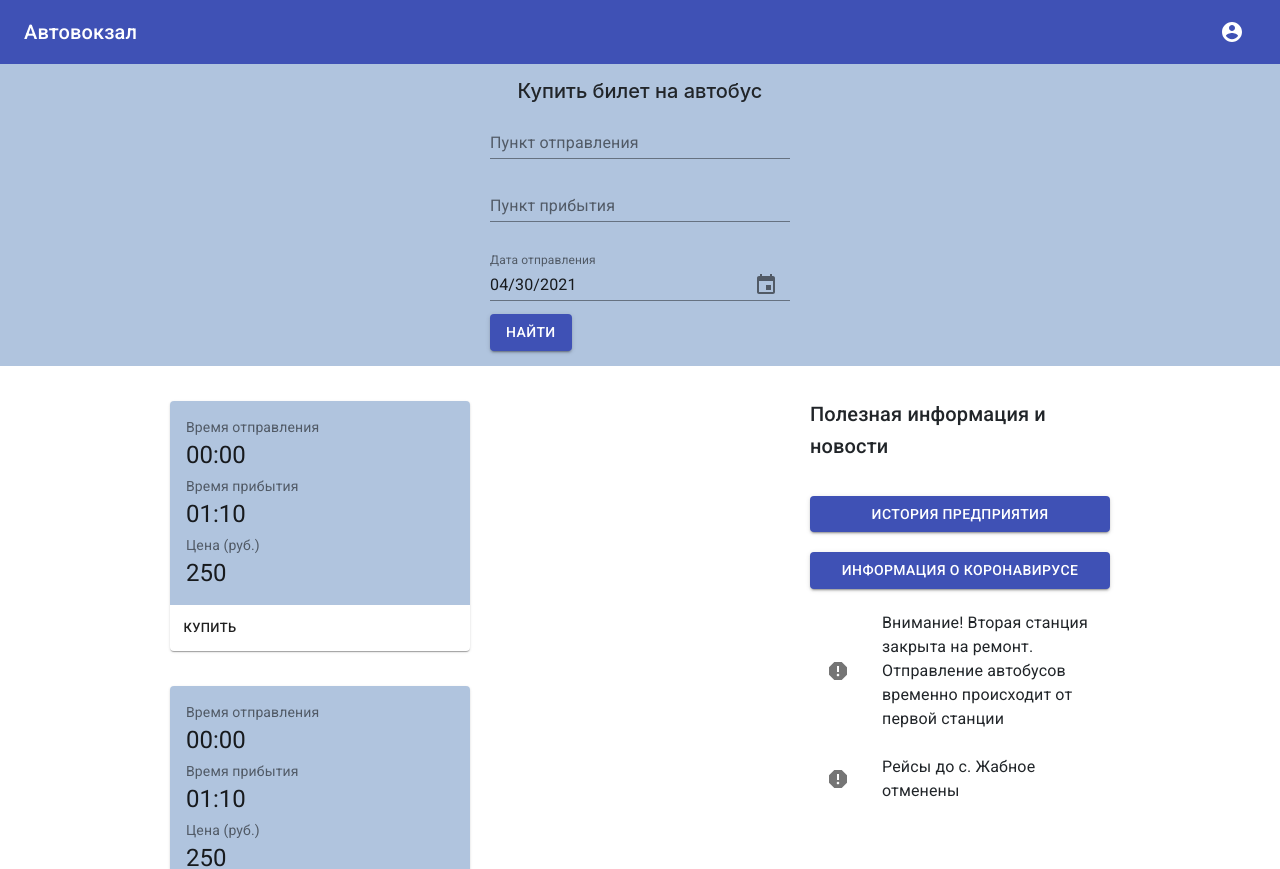
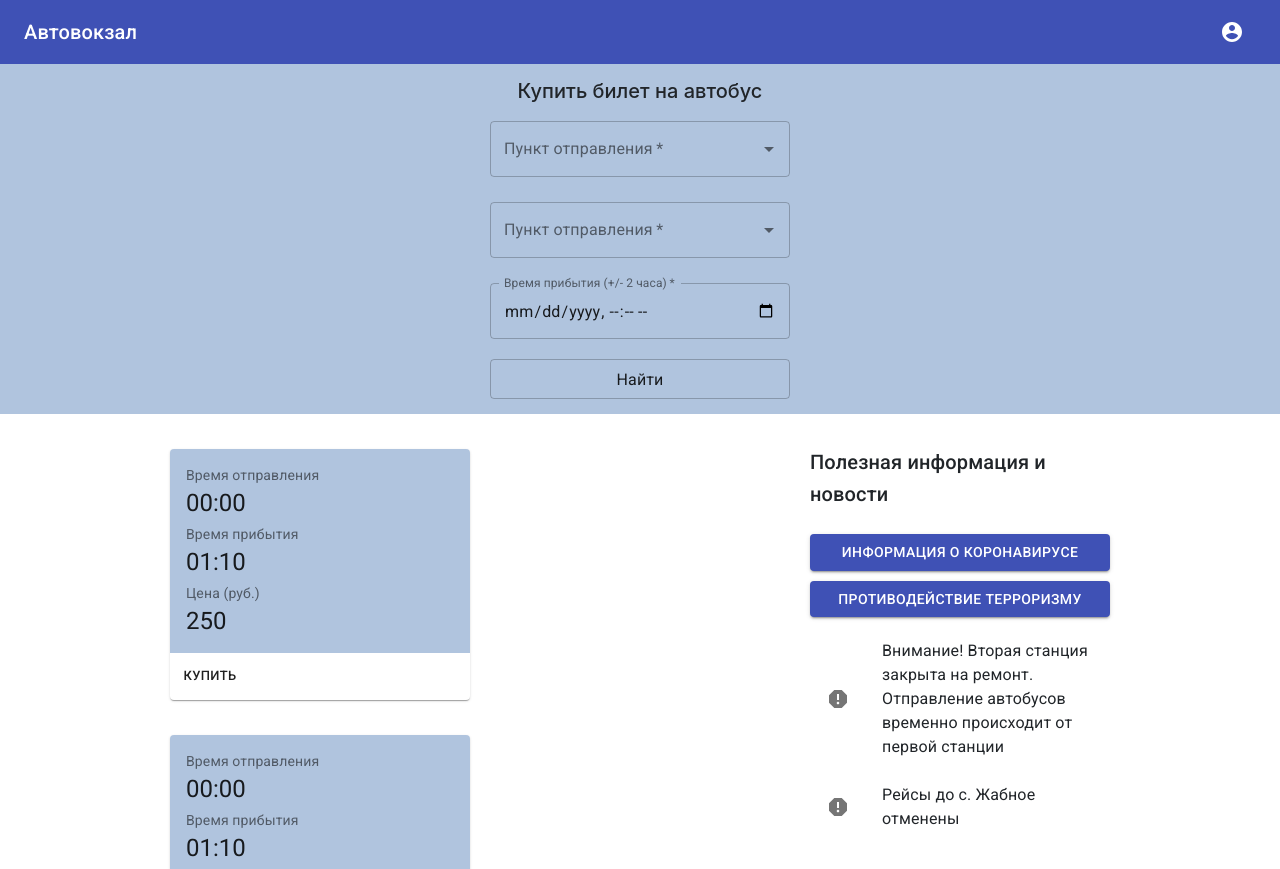
Before and after one commit to TheFRR/BusStation, a React (Create React App) app in the folder BusStation/ClientApp/: page /buy in a window 1280 px wide. Shown: the top 869 px of the page. Built offline with nearby package versions, Linux system fonts and the light colour scheme; no server answers.

Commit message:
added-form-transition-from-main-to-buying-page

```diff
--- a/BusStation/ClientApp/src/components/Home.js
+++ b/BusStation/ClientApp/src/components/Home.js
@@ -14,6 +14,7 @@ export const Home = () => {
   // useEffect(() => {
   //   mymethod();
   // }, [])
+  localStorage.clear();
     return (
       <div>
         <div style={{ backgroundColor: 'lightsteelblue', alignContent: 'center' }} >
--- a/BusStation/ClientApp/src/components/MyFlightSearchForm.jsx
+++ b/BusStation/ClientApp/src/components/MyFlightSearchForm.jsx
@@ -1,36 +1,64 @@
+import React, { useState, useEffect } from 'react';
 import 'date-fns';
-import React from 'react';
 import TextField from '@material-ui/core/TextField';
-import Button from '@material-ui/core/Button';
-import DateFnsUtils from '@date-io/date-fns';
-import {
-    MuiPickersUtilsProvider,
-    KeyboardDatePicker,
-} from '@material-ui/pickers';
+import Autocomplete from '@material-ui/lab/Autocomplete';
+import { getRoutes } from '../API/RoutesApi';
+import { useHistory } from "react-router-dom";
 
 export default function FormPropsTextFields() {
 
+  const [departure, setDeparture] = React.useState(localStorage.length != 0 ? JSON.parse(localStorage.getItem('form')).departure : '');
+  const [arrival, setArrival] = React.useState(localStorage.length != 0 ? JSON.parse(localStorage.getItem('form')).arrival : '');
+  const [arrivalTime, setArrivalTime] = React.useState(localStorage.length != 0 ? JSON.parse(localStorage.getItem('form')).arrivalTime : '');
+
+  const [routes, setRoutes] = useState([]);
+  const _getRoutes = async () => {
+    let temp = await getRoutes();
+    setRoutes(temp);
+  };
+
+  useEffect(() => {
+    _getRoutes();
+  }, []);
+
+  const history = useHistory();
+  const navigateToBuy = () => {
+    history.push('/buy');
+  }
+
+  const handleSubmit = (e) => {
+    e.preventDefault();
+    navigateToBuy();
+  };
+
+  let departureRows = [];
+  routes.map(r => { if (!departureRows.includes(r.departure)) departureRows.push(r.departure) });
+
+  let arrivalRows = [];
+  routes.map(r => { if (!arrivalRows.includes(r.arrival)) arrivalRows.push(r.arrival) });
+
+  localStorage.setItem("form", JSON.stringify( {departure: departure, arrival: arrival, arrivalTime: arrivalTime} ));
+
   return (
-    <form noValidate autoComplete="off" style={{  width: '300px', margin: '0 auto',
-    backgroundColor: 'lightsteelblue', paddingTop: '15px', paddingBottom: '15px' }}>
+    <form autoComplete="off" style={{  width: '300px', margin: '0 auto',
+    backgroundColor: 'lightsteelblue', paddingTop: '15px', paddingBottom: '15px' }} onSubmit={handleSubmit}>
         <h5 style={{textAlign: 'center'}}>Купить билет на автобус</h5>
-        <TextField label="Пункт отправления" type="search" style={{width: '100%', paddingBottom: '15px'}}/>
-        <TextField label="Пункт прибытия" type="search" style={{width: '100%', paddingBottom: '15px'}}/>
-        <MuiPickersUtilsProvider utils={DateFnsUtils} >
-            <KeyboardDatePicker
-                disableToolbar
-                variant="inline"
-                format="MM/dd/yyyy"
-                margin="normal"
-                id="date-picker-inline"
-                label="Дата отправления"
-                KeyboardButtonProps={{ 'aria-label': 'change date', }}
-                style={{width: '100%'}}
-            />
-        </MuiPickersUtilsProvider>
-        <Button size="medium"
-        color="primary"
-        variant="contained" style={{ display: 'flex', marginTop:'5px' }}>Найти</Button>
+        <Autocomplete options={departureRows} value={departure}
+          getOptionLabel={(option) => option}
+          renderInput={(params) => <TextField {...params} label="Пункт отправления" variant="outlined" required  />}
+            style={{width: '100%', paddingBottom: '15px', paddingTop: '10px'}}
+            onSelect={(e) => setDeparture(e.target.value)}/>
+        <Autocomplete required options={arrivalRows} value={arrival}
+            getOptionLabel={(option) => option}
+            renderInput={(params) => <TextField {...params} label="Пункт отправления" variant="outlined" required />}
+            style={{width: '100%', paddingBottom: '15px', paddingTop: '10px'}}
+            onSelect={(e) => setArrival(e.target.value)}/>
+        <TextField
+            required type="datetime-local" label="Время прибытия (+/- 2 часа)" variant="outlined"
+            InputLabelProps={{ shrink: true }} style={{width: '100%', paddingBottom: '15px', marginTop: '10px'}}
+            value={arrivalTime} onChange={(e) => setArrivalTime(e.target.value)}></TextField>
+        <TextField type="submit" value="Найти" color="primary"
+        variant="outlined" size="small" style={{ display: 'flex', marginTop:'5px' }}></TextField>
     </form>
   );
 }
--- a/BusStation/ClientApp/src/components/MyFlightTable.jsx
+++ b/BusStation/ClientApp/src/components/MyFlightTable.jsx
@@ -46,6 +46,7 @@ export default function DataTable() {
   const [busySeats, setBusySeats] = React.useState(0);
   const [departureTime, setDeparture] = React.useState('');
   const [arrivalTime, setArrival] = React.useState('');
+  const [buttonAvailability, setButtonAvailability] = React.useState(true);
 
   const handleSubmit = (e) => {
     e.preventDefault();
@@ -74,6 +75,7 @@ export default function DataTable() {
   const handleRowSelection = (e) => {
     setDeletedRows([]);
     setDeletedRows([...deletedRows, ...rows.filter((r) => r.id === e.data.id)]);
+    setButtonAvailability(false);
     console.log(deletedRows);
   };
 
@@ -93,8 +95,8 @@ export default function DataTable() {
       <DataGrid rows={rows} columns={columns} pageSize={5}
         onRowSelected={handleRowSelection}></DataGrid>
       <div style={{ margin: '5px auto', display: 'flex', justifyContent: 'flex-start' }}>
-        <Button color="primary" onClick={handleClickOpen}>Изменить</Button>
-        <Button color="primary" onClick={handlePurge}>Удалить</Button>
+        <Button color="primary" onClick={handleClickOpen} disabled={buttonAvailability}>Изменить</Button>
+        <Button color="primary" onClick={handlePurge} disabled={buttonAvailability}>Удалить</Button>
         <Button onClick={navigateToRoutes}>Маршруты</Button>
       </div>
 
@@ -110,9 +112,9 @@ export default function DataTable() {
               <TextField
                 id="departure"
                 type="datetime-local"
-                //KeyboardButtonProps={{ 'aria-label': 'change date', }}
                 label="Время прибытия"
                 InputLabelProps={{ shrink: true }}
+                required
                 fullWidth
                 variant="outlined"
                 value={departureTime}
@@ -125,6 +127,7 @@ export default function DataTable() {
                 type="datetime-local"
                 label="Время прибытия"
                 InputLabelProps={{ shrink: true }}
+                required
                 fullWidth
                 variant="outlined"
                 value={arrivalTime}
@@ -136,6 +139,7 @@ export default function DataTable() {
                 id="seats"
                 type="number"
                 label="Всего мест"
+                required
                 fullWidth
                 variant="outlined"
                 value={seats}
@@ -143,7 +147,7 @@ export default function DataTable() {
               />
             </div>
             <div style={{ margin: '25px auto' }}>
-              <Input fullWidth type="submit" value="Сохранить"></Input>
+              <TextField fullWidth type="submit" value="Сохранить" variant="outlined" size="small"></TextField>
             </div>
           </form>
         </DialogContent>
--- a/BusStation/ClientApp/src/components/MyInfoList.jsx
+++ b/BusStation/ClientApp/src/components/MyInfoList.jsx
@@ -28,7 +28,7 @@ export default function InteractiveList() {
     <div className={classes.root}>
       <Grid container>
         <Grid item style={{width: '300px', height: '500px', marginLeft: 'auto', marginRight: 'auto'}}>
-          <Typography variant="h6" className={classes.title}>
+          <Typography variant="h6" className={classes.title} align="left">
             Данные о работе автовокзала
           </Typography>
           <div className={classes.demo}>
--- a/BusStation/ClientApp/src/components/MyNewsList.jsx
+++ b/BusStation/ClientApp/src/components/MyNewsList.jsx
@@ -29,7 +29,7 @@ export default function InteractiveList() {
     <div className={classes.root}>
       <Grid container>
         <Grid item style={{width: '300px', height: '500px', marginLeft: 'auto', marginRight: 'auto'}}>
-          <Typography variant="h6" className={classes.title}>
+          <Typography variant="h6" className={classes.title} align="left">
             Полезная информация и новости
           </Typography>
           <div className={classes.demo}>
@@ -37,13 +37,13 @@ export default function InteractiveList() {
                 <Button
                 variant="contained"
                 color="primary"
-                size="medium"
-                style={{  width: '100%', margin: '10px auto' }}>История предприятия</Button>
+                size="medium" href="https://covid19.rosminzdrav.ru/"
+                style={{  width: '100%', margin: 'auto' }}>Информация о коронавирусе</Button>
                 <Button
                 variant="contained"
                 color="primary"
-                size="medium"
-                style={{  width: '100%', margin: '10px auto' }}>Информация о коронавирусе</Button>
+                size="medium" href="https://xn--b1aew.xn--p1ai/%D0%BD%D0%B5%D1%82-%D1%8D%D0%BA%D1%81%D1%82%D1%80%D0%B5%D0%BC%D0%B8%D0%B7%D0%BC%D1%83"
+                style={{  width: '100%', margin: '10px auto' }}>Противодействие терроризму</Button>
                 <ListItem>
                   <ListItemIcon>
                     <Report />
--- a/BusStation/ClientApp/src/components/MyRoutesTable.jsx
+++ b/BusStation/ClientApp/src/components/MyRoutesTable.jsx
@@ -13,9 +13,9 @@ import { updateRoute } from '../API/RoutesApi';
 import { useHistory } from "react-router-dom";
 
 const columns = [
-  { field: 'number', headerName: 'Номер маршрута', width: 180, type: 'string' },
-  { field: 'departure', headerName: 'Пункт отправки', width: 180, type: 'string' },
-  { field: 'arrival', headerName: 'Пункт прибытия', width: 180, type: 'string' },
+  { field: 'number', headerName: 'Номер маршрута', width: 200, type: 'string' },
+  { field: 'departure', headerName: 'Пункт отправки', width: 200, type: 'string' },
+  { field: 'arrival', headerName: 'Пункт прибытия', width: 200, type: 'string' },
 ];
 
 export default function DataTable() {
@@ -42,6 +42,7 @@ export default function DataTable() {
   const handleRowSelection = (e) => {
     setDeletedRows([]);
     setDeletedRows([...deletedRows, ...rows.filter((r) => r.id === e.data.id)]);
+    setButtonAvailability(false);
     console.log(deletedRows);
   };
 
@@ -56,6 +57,7 @@ export default function DataTable() {
   const [number, setNumber] = React.useState('');
   const [departure, setDeparture] = React.useState('');
   const [arrival, setArrival] = React.useState('');
+  const [buttonAvailability, setButtonAvailability] = React.useState(true);
 
   const handleSubmit = (e) => {
     e.preventDefault();
@@ -80,8 +82,8 @@ export default function DataTable() {
       <DataGrid rows={rows} columns={columns} pageSize={5}
         onRowSelected={handleRowSelection}></DataGrid>
       <div style={{ margin: '5px auto', display: 'flex', justifyContent: 'flex-start' }}>
-        <Button color="primary" onClick={handleClickOpen}>Изменить</Button>
-        <Button color="primary" onClick={handlePurge}>Удалить</Button>
+        <Button color="primary" onClick={handleClickOpen} disabled={buttonAvailability}>Изменить</Button>
+        <Button color="primary" onClick={handlePurge} disabled={buttonAvailability}>Удалить</Button>
         <Button onClick={navigateToFlights}>Рейсы</Button>
       </div>
 
@@ -92,7 +94,7 @@ export default function DataTable() {
             Google, even when no apps are running.
           </DialogContentText>
         <DialogContent>
-          <form onSubmit={handleSubmit}>
+          <form onSubmit={handleSubmit} >
             <div style={{ marginBottom: '15px' }}>
               <TextField
                 id="number"
@@ -100,6 +102,7 @@ export default function DataTable() {
                 InputProps={{ inputProps: { min: 1 } }}
                 label="Номер маршрута"
                 fullWidth
+                required
                 variant="outlined"
                 value={number}
                 onChange={(e) => setNumber(e.target.value)}
@@ -110,6 +113,7 @@ export default function DataTable() {
                 id="departure"
                 label="Пункт отправки"
                 fullWidth
+                required
                 variant="outlined"
                 value={departure}
                 onChange={(e) => setDeparture(e.target.value)}
@@ -120,13 +124,14 @@ export default function DataTable() {
                 id="arrival"
                 label="Пункт прибытия"
                 fullWidth
+                required
                 variant="outlined"
                 value={arrival}
                 onChange={(e) => setArrival(e.target.value)}
               />
             </div>
             <div style={{ margin: '25px auto' }}>
-              <Input fullWidth type="submit" value="Сохранить"></Input>
+              <TextField fullWidth type="submit" value="Сохранить" variant="outlined" size="small"></TextField>
             </div>
           </form>
         </DialogContent>
```
Also changed, not shown: 1 other file (tests, documents, lock files or other folders).
